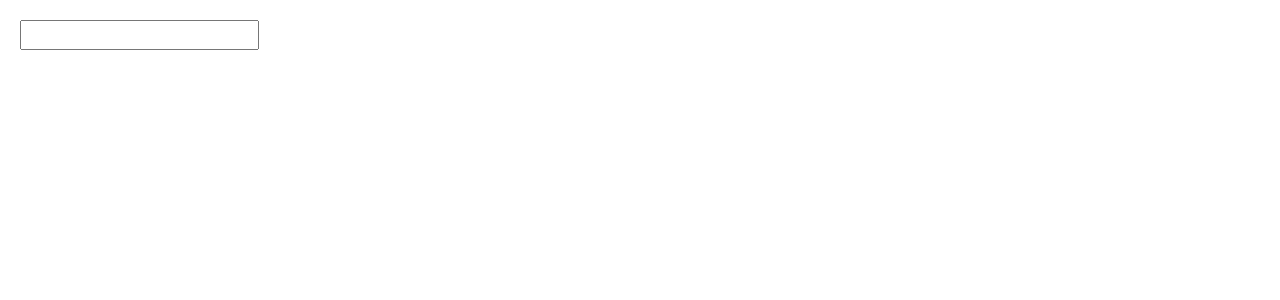
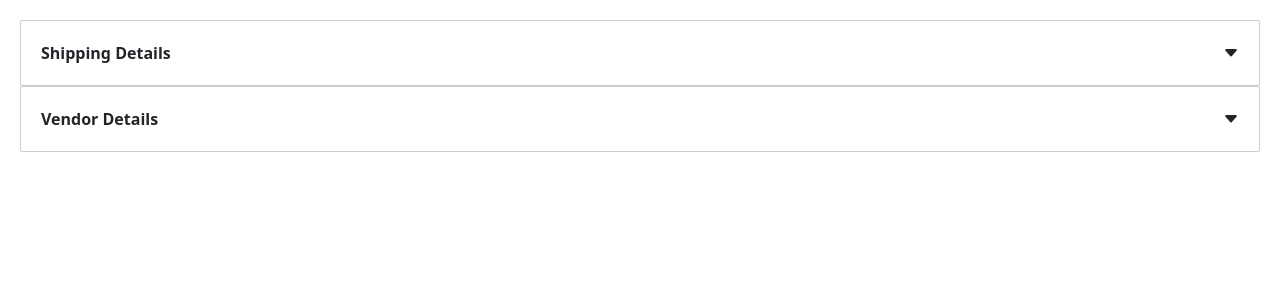
Before and after one commit to HeshanKarunaratne/AngularExamples, an Angular app: page / in a window 1280 px wide. Shown: the top 300 px of the page. Built offline with nearby package versions, Linux system fonts and the light colour scheme.

Commit message:
Exercise zippy

```diff
--- a/src/app/app.component.html
+++ b/src/app/app.component.html
@@ -44,4 +44,11 @@
     }">
     Save</button> -->
 
-<input type="text" [appInputFormat]="'uppercase'" />
+<!-- <input type="text" [appInputFormat]="'uppercase'" /> -->
+<zippy title="Shipping Details">
+    Shipping Details Content
+</zippy>
+
+<zippy title="Vendor Details">
+    Vendor Details Content
+</zippy>
--- a/src/app/app.module.ts
+++ b/src/app/app.module.ts
@@ -17,6 +17,7 @@ import { TitleCasePipe } from './title-case.pipe';
 import { PanelComponent } from './panel/panel.component';
 import { LikeComponent } from './like/like.component';
 import { InputFormatDirective } from './input-format.directive';
+import { ZippyComponent } from './zippy/zippy.component';
 @NgModule({
   declarations: [
     AppComponent,
@@ -29,7 +30,8 @@ import { InputFormatDirective } from './input-format.directive';
     TitleCasePipe,
     PanelComponent,
     LikeComponent,
-    InputFormatDirective
+    InputFormatDirective,
+    ZippyComponent
   ],
   imports: [
     BrowserModule,
--- /dev/null
+++ b/src/app/zippy/zippy.component.html
@@ -0,0 +1,12 @@
+<div class="zippy">
+    <div class="zippy-heading" [class.expanded]="isExpanded" (click)="toggle()">{{title}}
+
+        <span class="bi" [ngClass]="{
+            'bi-caret-up-fill':isExpanded,
+            'bi-caret-down-fill':!isExpanded
+        }"></span>
+    </div>
+    <div *ngIf="isExpanded" class="zippy-body">
+        <ng-content></ng-content>
+    </div>
+</div>
--- /dev/null
+++ b/src/app/zippy/zippy.component.scss
@@ -0,0 +1,22 @@
+.zippy {
+    border: 1px solid #ccc;
+    border-radius: 2px;
+}
+
+.zippy-heading {
+    font-weight: bold;
+    padding: 20px;
+    cursor: pointer;
+}
+
+.zippy-body {
+    padding: 20px;
+}
+
+.expanded {
+    background: #f0f0f0;
+}
+
+.bi {
+    float: right;
+}
--- /dev/null
+++ b/src/app/zippy/zippy.component.ts
@@ -0,0 +1,17 @@
+
+import { Component, Input } from '@angular/core';
+
+@Component({
+  selector: 'zippy',
+  templateUrl: './zippy.component.html',
+  styleUrls: ['./zippy.component.scss']
+})
+export class ZippyComponent {
+  @Input('title') title: string = "";
+
+  isExpanded: boolean = false;
+
+  toggle() {
+    this.isExpanded = !this.isExpanded;
+  }
+}
```
Also changed, not shown: 1 other file (tests, documents, lock files or other folders).
